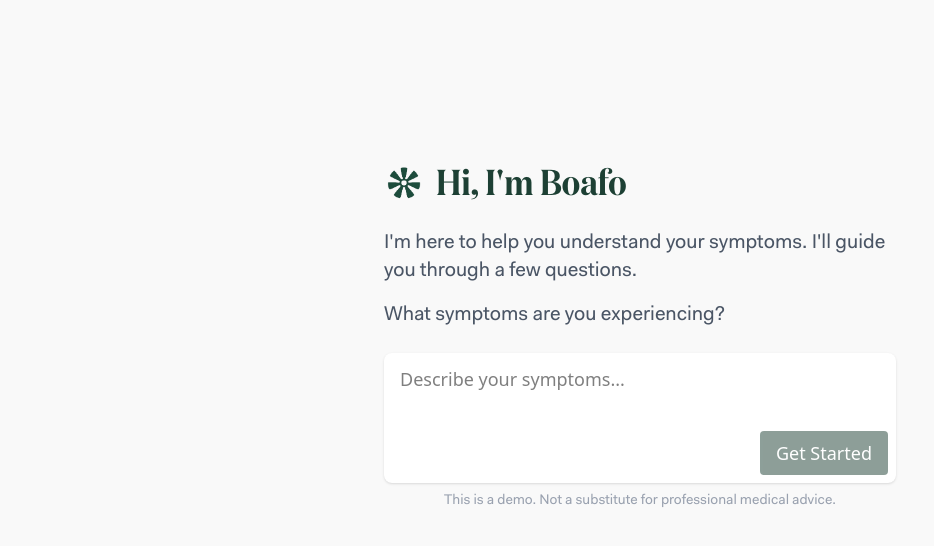
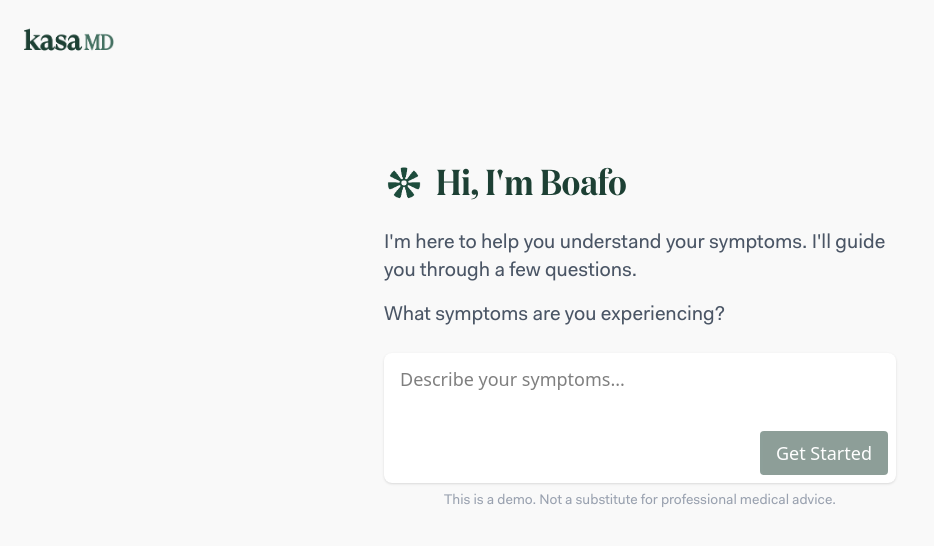
Before and after one commit to sendtwothreeyears/drbg, a React (Vite) app: page / in a window 1280 px wide. Shown: the top 546 px of the page, without its empty margins (0-934 px from the left). Built offline with nearby package versions, Linux system fonts and the light colour scheme.

Commit message:
[add] added in logo back

```diff
--- a/src/client/components/Conversation/index.tsx
+++ b/src/client/components/Conversation/index.tsx
@@ -186,13 +186,13 @@ const Conversation = () => {
   return (
     <div className="h-screen bg-body flex overflow-hidden">
       <div className="fixed top-6 left-6 z-10">
-        {/* <a href="https://kasamd.com" target="_blank" rel="noopener noreferrer">
+        <a href="https://kasamd.com" target="_blank" rel="noopener noreferrer">
           <img
             src="/icons/themed/kasamd_green.png"
             alt="KasaMD"
             className="h-8"
           />
-        </a> */}
+        </a>
       </div>
       <div className="flex flex-col flex-1 min-w-0">
         {/* Messages area */}
--- a/src/client/components/Home/index.tsx
+++ b/src/client/components/Home/index.tsx
@@ -70,13 +70,13 @@ const Home = () => {
   return (
     <div className="h-screen bg-body">
       <div className="fixed top-6 left-6 z-10">
-        {/* <a href="https://kasamd.com" target="_blank" rel="noopener noreferrer">
+        <a href="https://kasamd.com" target="_blank" rel="noopener noreferrer">
           <img
             src="/icons/themed/kasamd_green.png"
             alt="KasaMD"
             className="h-8"
           />
-        </a> */}
+        </a>
       </div>
       <div className="max-w-lg m-auto py-40 flex flex-col">
         <div className="mb-2">
```
